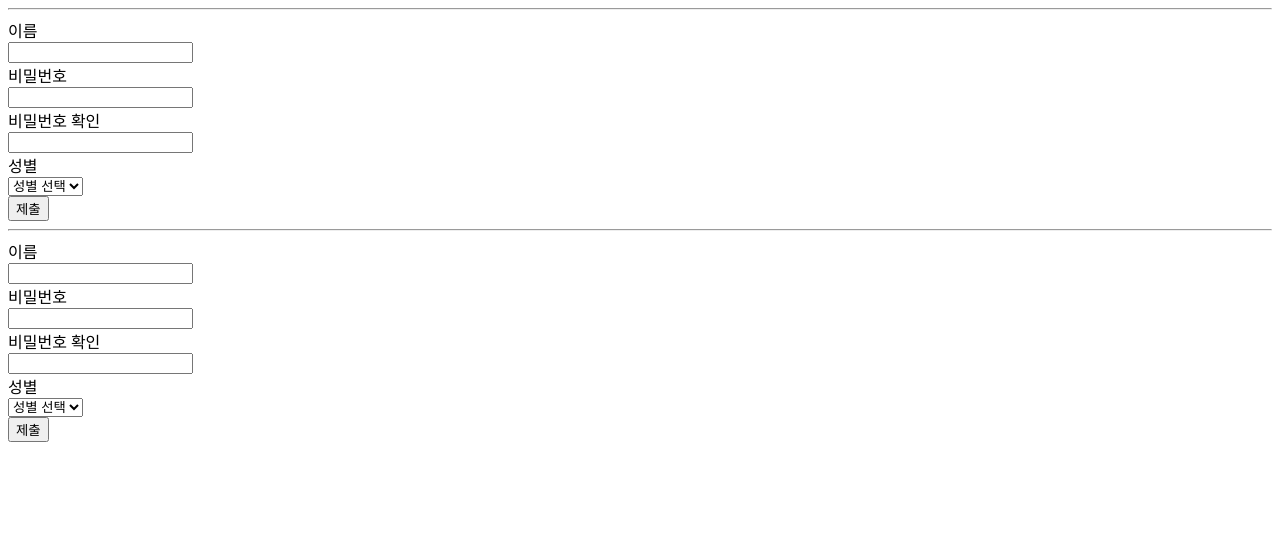
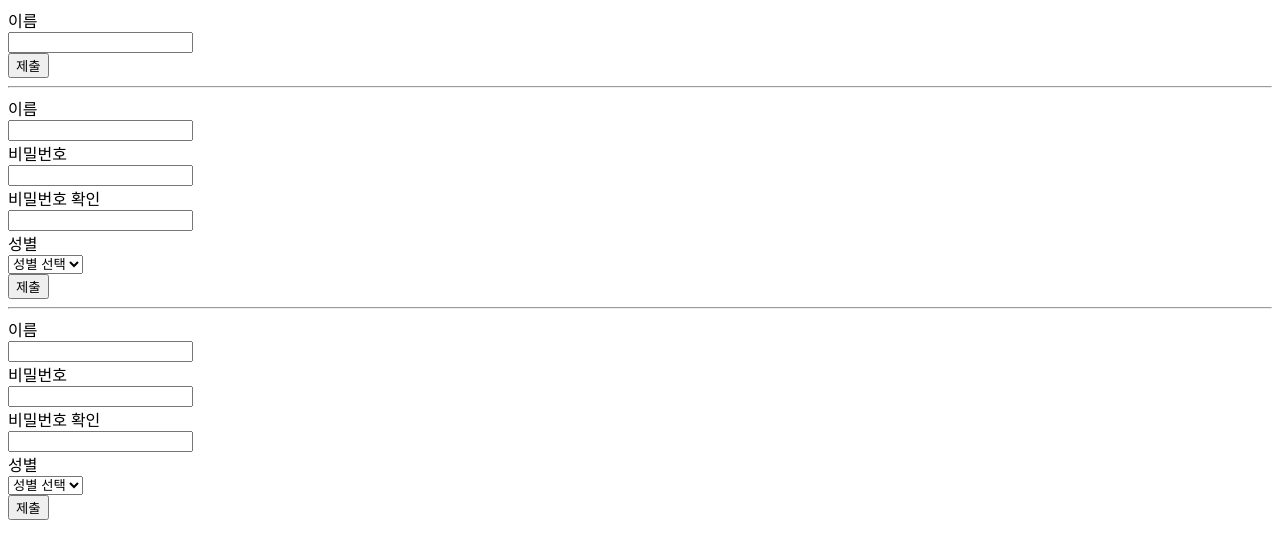
Before and after one commit to kim-elijah-sol/react-validation, a React (Create React App) app: page / in a window 1280 px wide. Shown: the top 558 px of the page. Built offline with nearby package versions, Linux system fonts and the light colour scheme.

Commit message:
feat: react-hook-form + yup 으로 이름 데이터 핸들링

```diff
--- a/src/ReactHookFormWithYup.tsx
+++ b/src/ReactHookFormWithYup.tsx
@@ -1,5 +1,52 @@
+import { useForm } from 'react-hook-form'
+import { yupResolver } from '@hookform/resolvers/yup'
+import * as yup from 'yup'
+import { PropsWithChildren } from 'react'
+
+function ErrorMessage({ children }: PropsWithChildren) {
+  return (
+    <p
+      style={{
+        color: 'red',
+      }}
+    >
+      {children}
+    </p>
+  )
+}
+
+const schema = yup
+  .object({
+    name: yup
+      .string()
+      .required('이름을 입력해주세요')
+      .min(2, '이름은 2글자 이상 입력해주세요')
+      .max(10, '이름은 최대 10글자까지 입력 가능해요'),
+  })
+  .required()
+
 function ReactHookFormWithYup() {
-  return <></>
+  const {
+    register,
+    handleSubmit,
+    formState: { errors },
+  } = useForm({
+    resolver: yupResolver(schema),
+  })
+
+  return (
+    <form onSubmit={handleSubmit((e) => console.log(e))}>
+      <div>이름</div>
+      <input {...register('name')} />
+      {errors.name?.message && (
+        <ErrorMessage>{errors.name.message}</ErrorMessage>
+      )}
+
+      <div>
+        <button type='submit'>제출</button>
+      </div>
+    </form>
+  )
 }
 
 export default ReactHookFormWithYup
```
